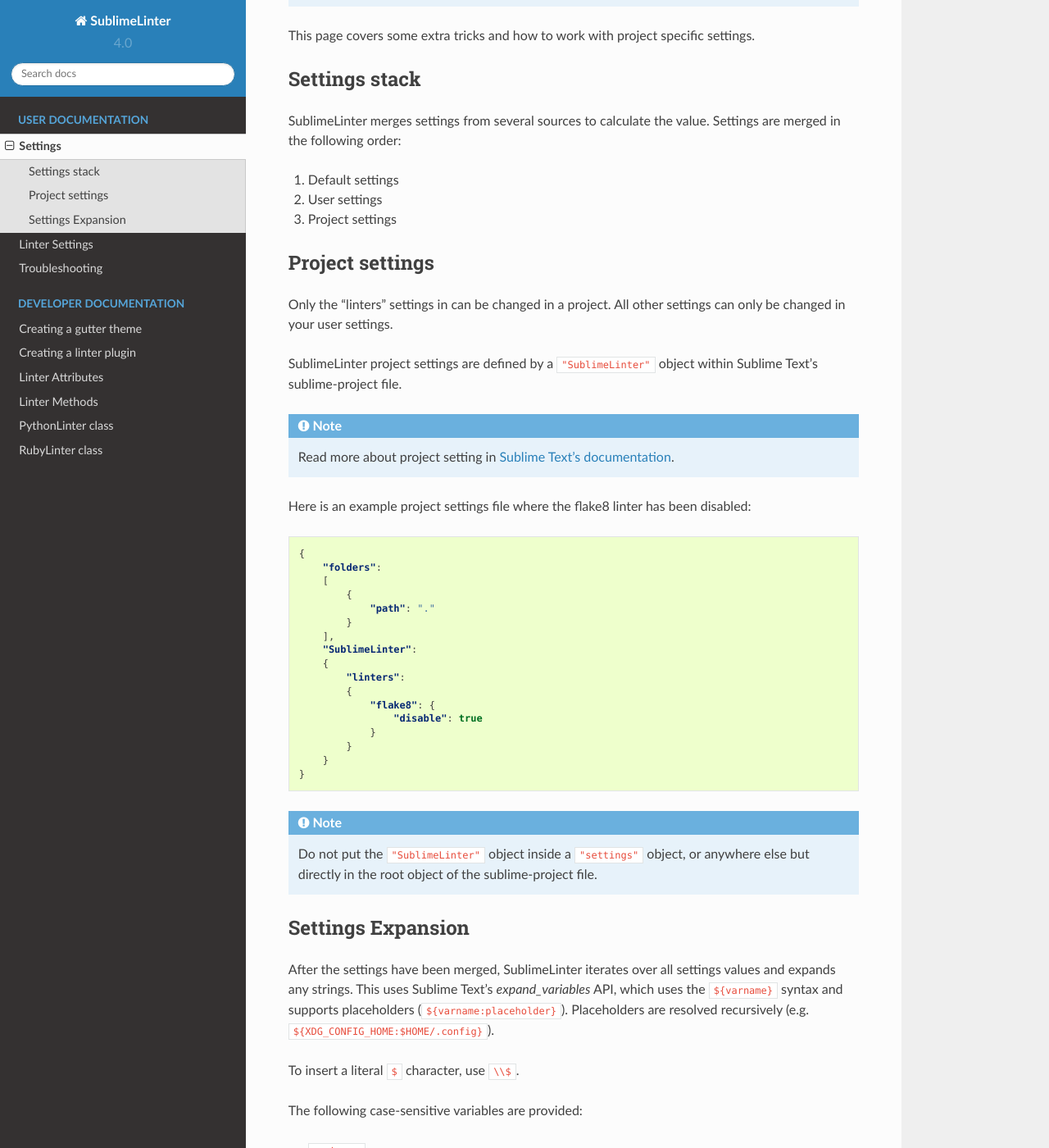
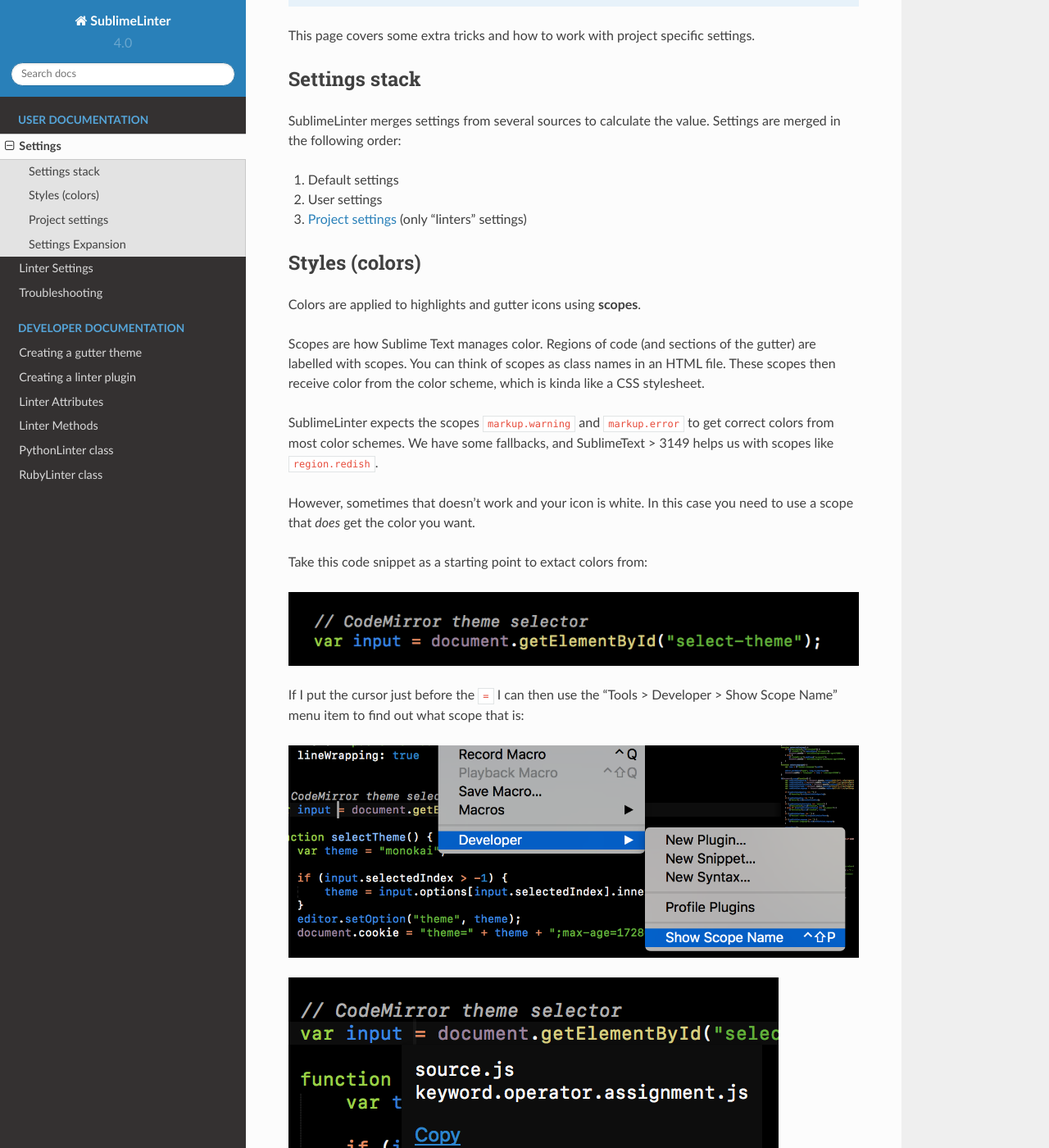
Before and after one commit to SublimeLinter/SublimeLinter, a Sphinx documentation site: the page built from docs/settings.rst, in a window 1280 px wide and 1400 px high, scrolled down 325 px. Shown: the whole window at 82% size. Built offline with Sphinx 7.4.7 and the Read the Docs theme 2.0.0, drawn with Linux system fonts in a browser that asks for light colours; some of the changed text lies outside the part shown.

Commit message:
fix #1074 add docs for customizing colors

```diff
--- a/docs/settings.rst
+++ b/docs/settings.rst
@@ -18,8 +18,72 @@
 
 #. Default settings
 #. User settings
-#. Project settings
+#. :ref:`Project settings <project>` (only "linters" settings)
 
+
+Styles (colors)
+---------------
+Colors are applied to highlights and gutter icons using **scopes**.
+
+Scopes are how Sublime Text manages color.
+Regions of code (and sections of the gutter) are labelled with scopes.
+You can think of scopes as class names in an HTML file.
+These scopes then receive color from the color scheme, which is kinda like a CSS stylesheet.
+
+SublimeLinter expects the scopes ``markup.warning`` and ``markup.error`` to get
+correct colors from most color schemes.
+We have some fallbacks, and SublimeText > 3149 helps us with scopes like ``region.redish``.
+
+However, sometimes that doesn't work and your icon is white.
+In this case you need to use a scope that *does* get the color you want.
+
+Take this code snippet as a starting point to extact colors from:
+
+.. image:: colors/1.png
+
+If I put the cursor just before the ``=`` I can then use the
+"Tools > Developer > Show Scope Name" menu item to find out what scope that is:
+
+.. image:: colors/2.png
+
+.. image:: colors/3.png
+
+So, let's hit "copy" here and put that into the "scope" for errors.
+Do the same thing for the yellowish color in ``getElementById``.
+This gets me the following styles:
+
+.. code-block:: json
+
+    {
+        "styles": [
+            {
+                "mark_style": "stippled_underline",
+                "priority": 1,
+                "scope": "source.js meta.function-call.method.js support.function.dom.js",
+                "icon": "pointer",
+                "types": [
+                    "warning"
+                ]
+            },
+            {
+                "mark_style": "stippled_underline",
+                "priority": 1,
+                "scope": "source.js meta.block.js keyword.operator.assignment.js",
+                "icon": "pointer",
+                "types": [
+                    "error"
+                ]
+            }
+        ]
+    }
+
+
+Which looks like this:
+
+.. image:: colors/4.png
+
+
+.. _project:
 
 Project settings
 ----------------
```
Also changed, not shown: docs/colors/1.png (added), docs/colors/2.png (added), docs/colors/3.png (added), docs/colors/4.png (added).
